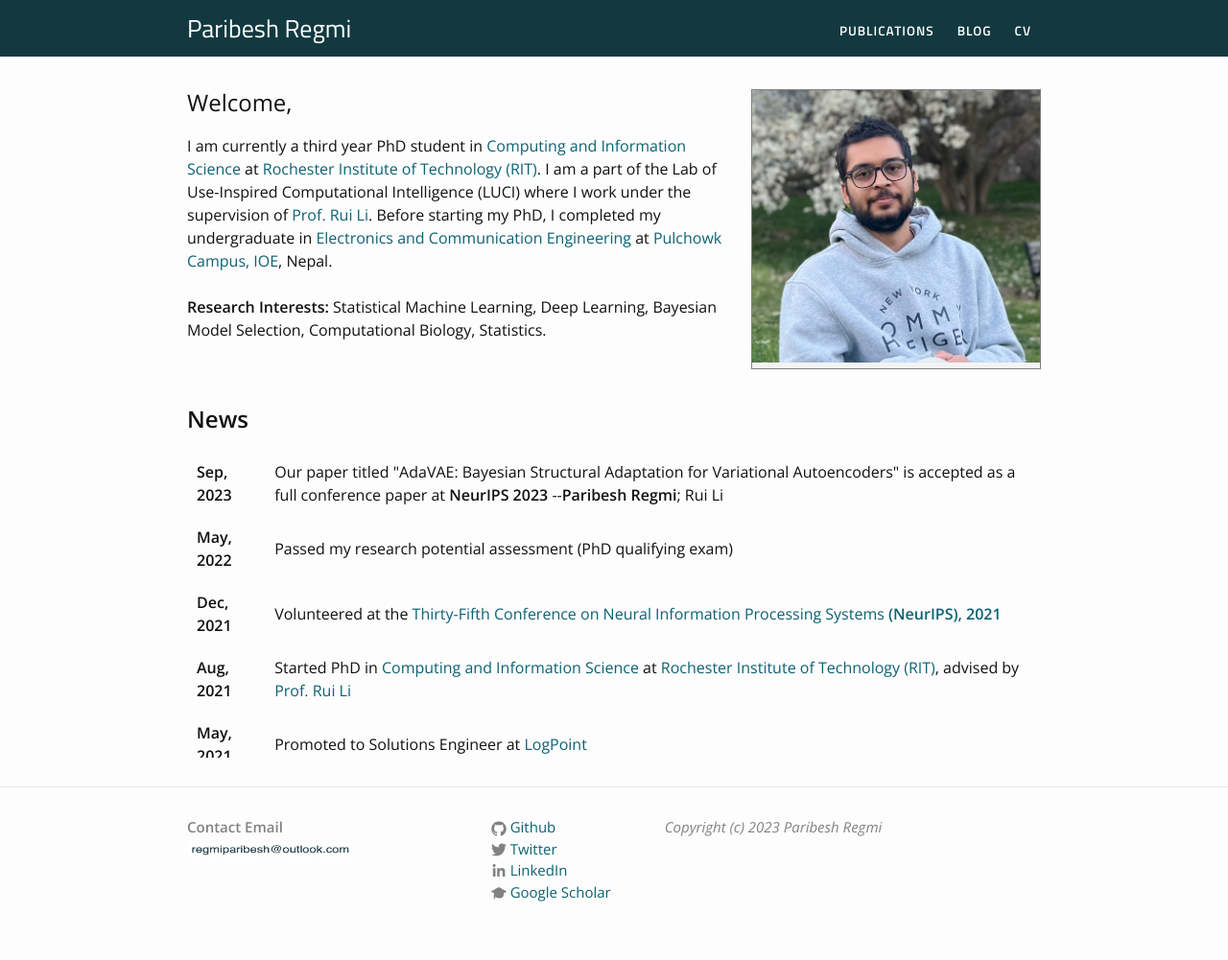
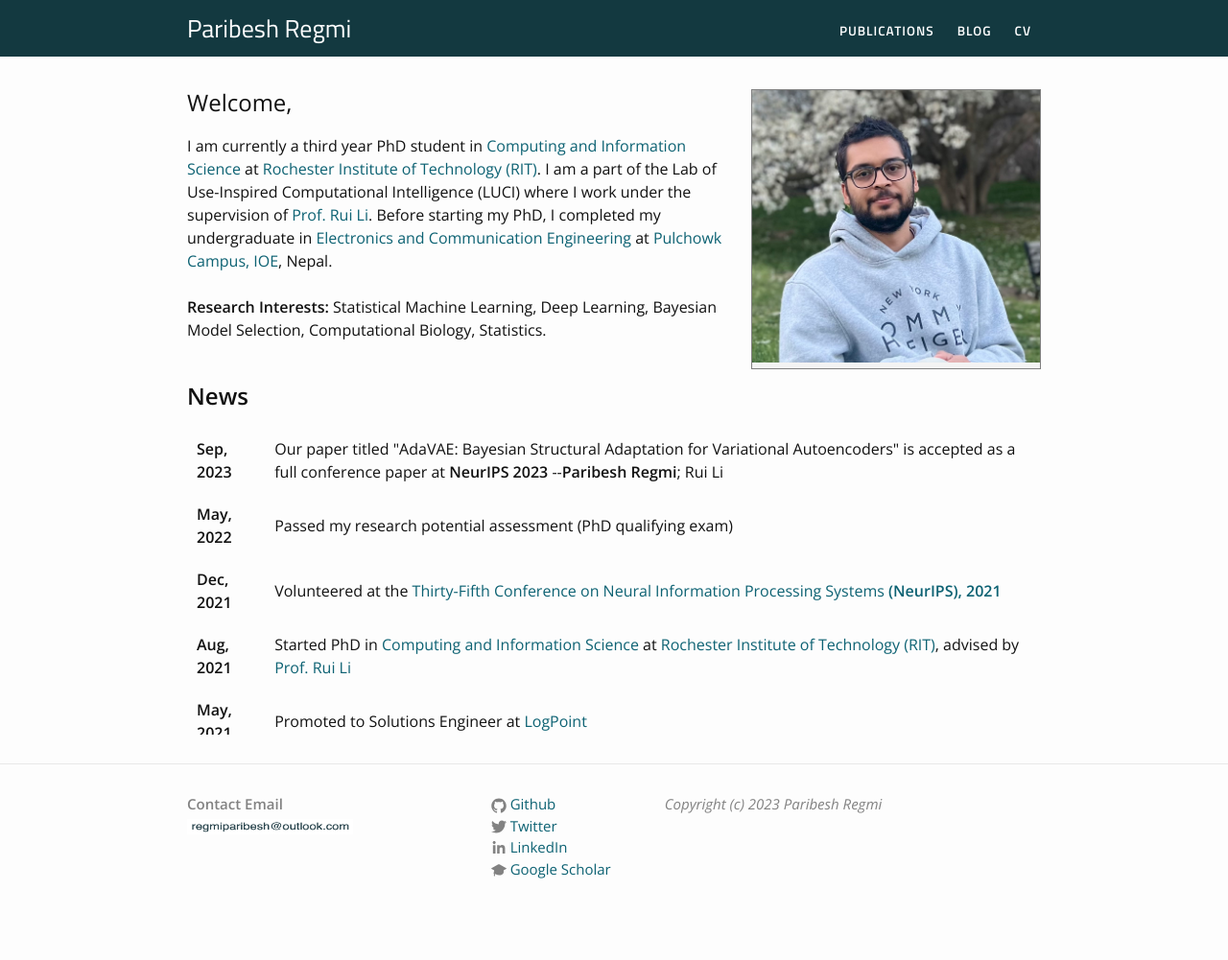
Before and after one commit to paribeshregmi/paribeshregmi.github.io, a Jekyll site: the page built from index.markdown, in a window 1280 px wide. Shown: the whole page at 96% size. Built offline with Jekyll 4.4.1, drawn with Linux system fonts in a browser that asks for light colours; after the commit the page ends 977 px from its top, so only the background shows below that.

Commit message:
Update index.markdown

```diff
--- a/index.markdown
+++ b/index.markdown
@@ -17,7 +17,7 @@ layout: default
         I am currently a third year PhD student in <a href="https://www.rit.edu/computing/study/computing-and-information-sciences-phd" target="_blank" rel="noopener noreferrer">Computing and Information Science</a> at <a href="https://www.rit.edu/" target="_blank" rel="noopener noreferrer">Rochester Institute of Technology (RIT)</a>. I am a part of the Lab of Use-Inspired Computational Intelligence (LUCI) where I work under the supervision of <a href="https://ruililuci.com/" target="_blank" rel="noopener noreferrer">Prof. Rui Li</a>. Before starting my PhD, I completed my undergraduate in <a href="http://doece.pcampus.edu.np/" target="_blank" rel="noopener noreferrer"> Electronics and Communication Engineering</a> at <a href="https://pcampus.edu.np/" target="_blank" rel="noopener noreferrer">Pulchowk Campus, IOE</a>, Nepal.
     <br><br>
     <b>Research Interests: </b> Statistical Machine Learning, Deep Learning, Bayesian Model Selection, Computational Biology, Statistics.
-    </p><br><br>
+    </p><br>
 
 <h2>
  <b>News</b>
```
